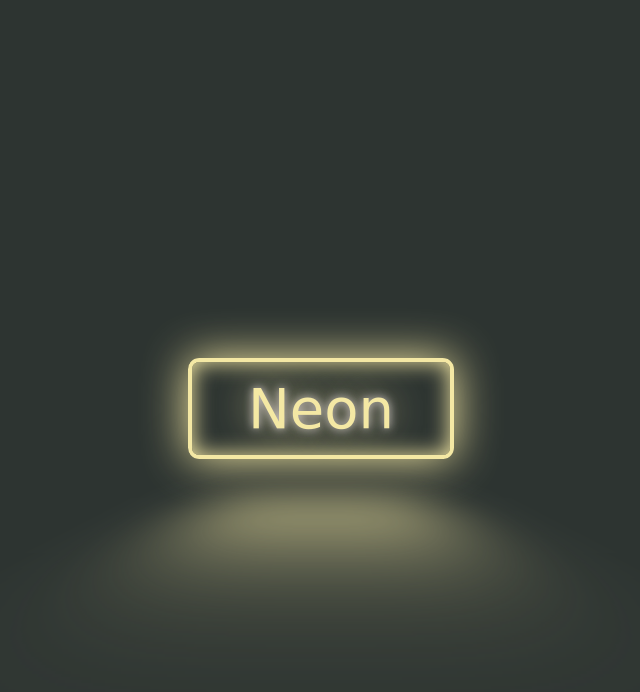
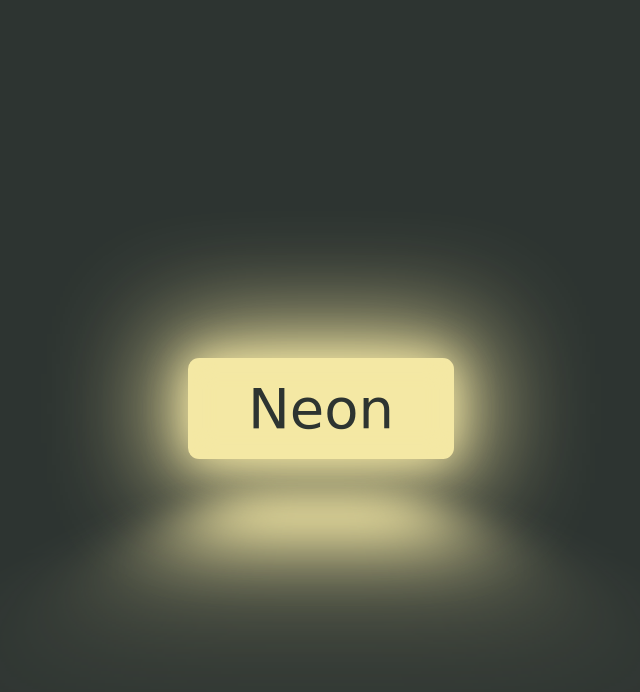
Before and after one commit to eikouji/neon-button-css-project, a plain HTML site: page index.html in a window 1280 px wide. Both pictures are taken after a click on the link "Neon". Shown: the whole page, without its empty margins (319-959 px from the left). Drawn offline with Linux system fonts and the light colour scheme; a web font is replaced by a local one.

Commit message:
lights up!

```diff
--- a/assets/css/index.css
+++ b/assets/css/index.css
@@ -48,6 +48,8 @@ body {
 
     /* containing block for pseudo element */
     position: relative;
+
+    transition: background-color 90ms linear;
 }
 
 /* pseudo elements */
@@ -73,9 +75,34 @@ body {
 
 }
 
+.neon-button::after{
+    content: "";
+    position: absolute;
+    top: 0;
+    bottom: 0;
+    left: 0;
+    right: 0;
+    box-shadow: 0 0 2em 0.5em var(--color-neon);
+    opacity: 0;
+    transition: opacity 90ms linear;
+
+    background-color: var(--color-neon);
+    z-index: -1;
+}
+
 .neon-button:hover,
-neon-button:focus {
+.neon-button:focus {
     background: var(--color-neon);
     color: var(--color-bg);
     text-shadow: none;
 }
+
+.neon-button:hover::before,
+.neon-button:focus::before {
+    opacity: 1;
+}
+
+.neon-button:hover::after,
+.neon-button:focus::after {
+    opacity: 1;
+}
```
